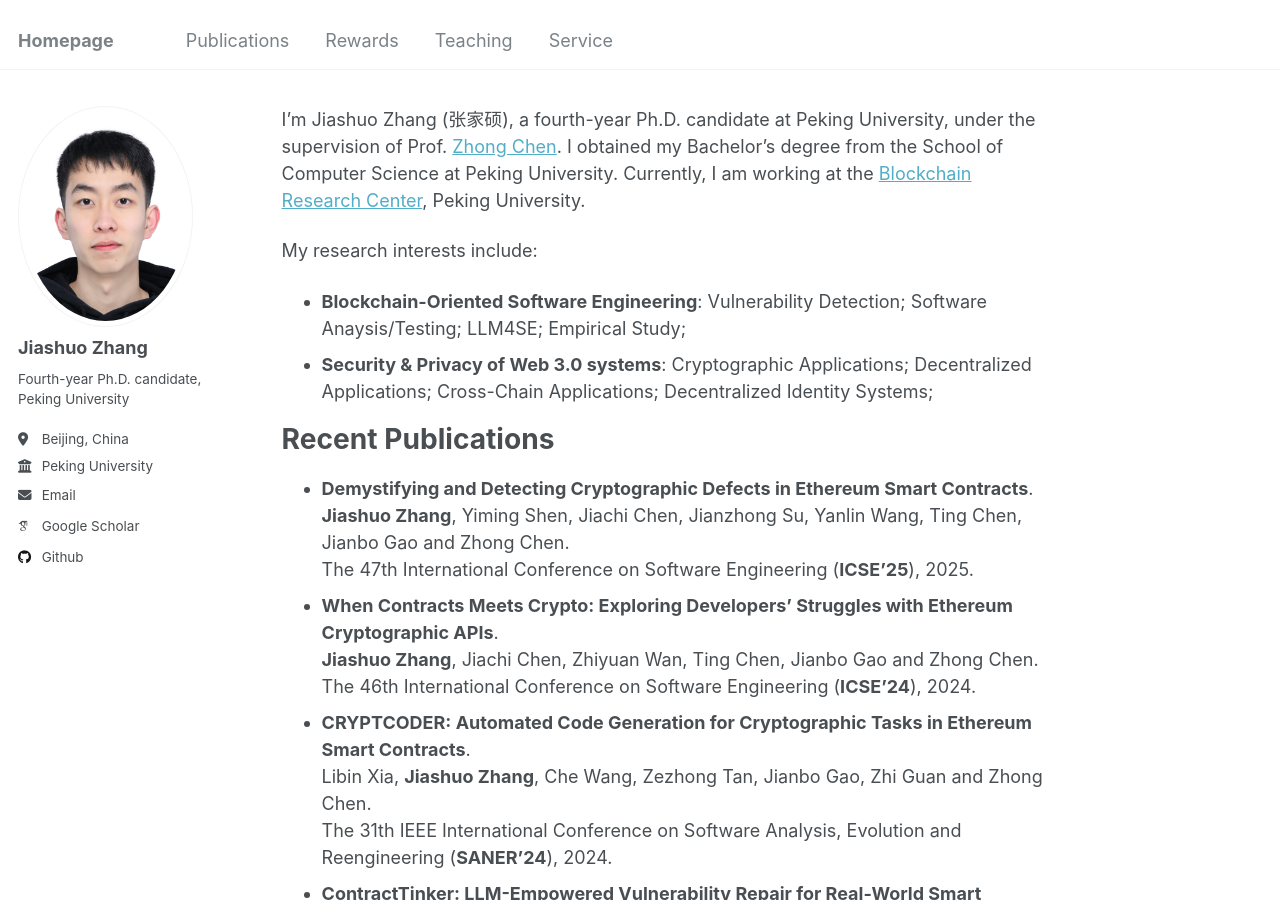
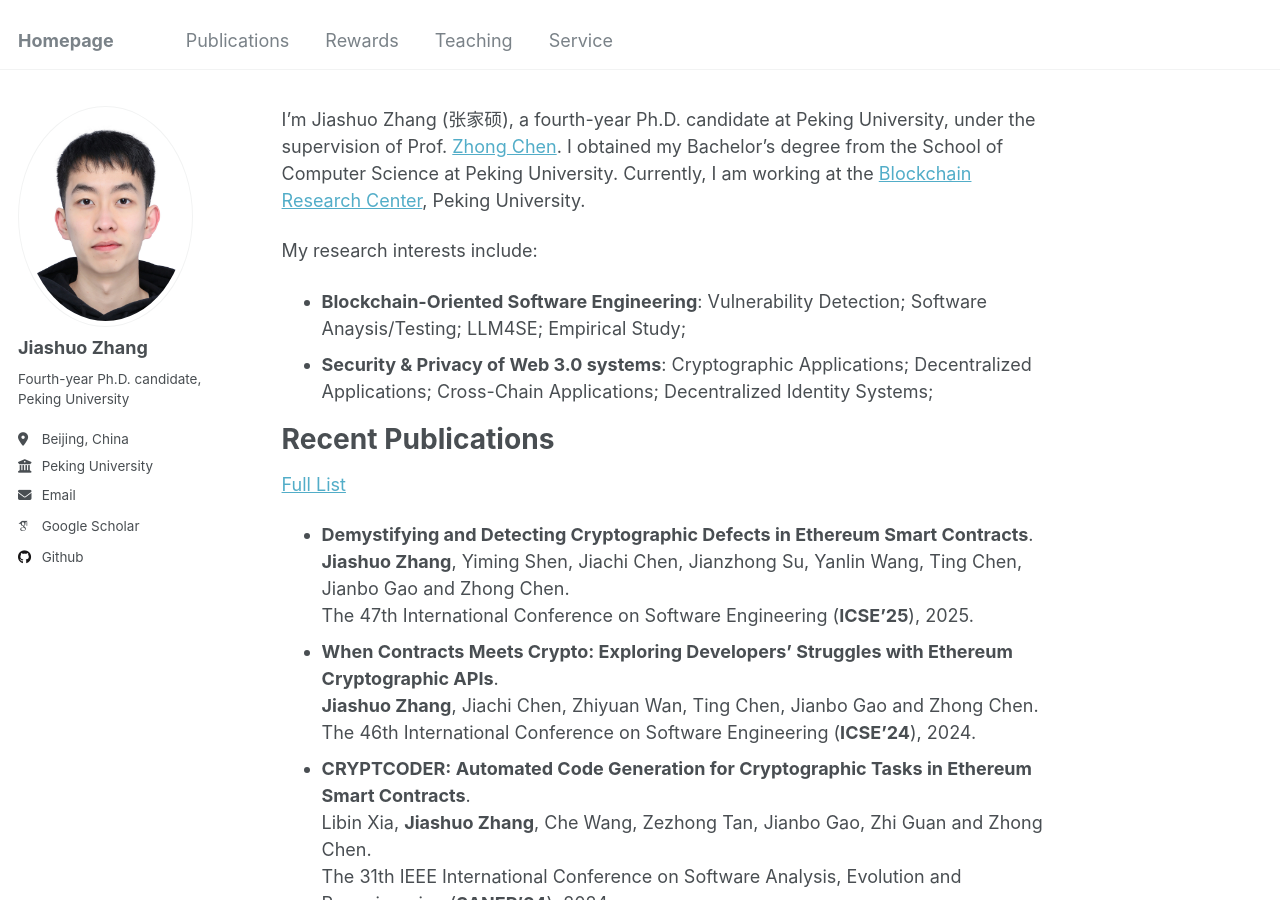
Before and after one commit to zhangjiashuo-cs/zhangjiashuo-cs.github.io, a Jekyll site: the page built from _pages/about.md, in a window 1280 px wide and 900 px high. Built offline with Jekyll 4.4.1, drawn with Linux system fonts in a browser that asks for light colours; some web fonts are replaced.

Commit message:
Update about.md

```diff
--- a/_pages/about.md
+++ b/_pages/about.md
@@ -14,8 +14,9 @@ My research interests include:
 - **Blockchain-Oriented Software Engineering**: Vulnerability Detection; Software Anaysis/Testing; LLM4SE; Empirical Study;
 - **Security & Privacy of Web 3.0 systems**: Cryptographic Applications; Decentralized Applications; Cross-Chain Applications; Decentralized Identity Systems;
 
+
 # Recent Publications
-
+[Full List](./publications/)
 * **Demystifying and Detecting Cryptographic Defects in Ethereum Smart Contracts**. \
   **Jiashuo Zhang**, Yiming Shen, Jiachi Chen, Jianzhong Su, Yanlin Wang, Ting Chen, Jianbo Gao and Zhong Chen.\
   The 47th International Conference on Software Engineering (**ICSE'25**), 2025.
@@ -38,6 +39,7 @@ My research interests include:
   Che Wang, Yue Li, Jianbo Gao, Ke Wang, **Jiashuo Zhang**, Zhi Guan and Zhong Chen. \
   The 32nd IEEE/ACM International Conference on Program Comprehension (**ICPC'24**), 2024.
 
+
 # Honors and Awards
 
 - Tun Scholarship, Peking University, 2024
@@ -51,13 +53,16 @@ My research interests include:
 - Merit Student, Peking University, 2020
 - The Third Prize of Peking University Scholarship, Peking University, 2020
 
+
 # Teaching Experience
 
 - Introduction to Information Security (Undergradate), TA, Fall 2022, Peking University
 - Data Structures and Algorithms (Undergradate), TA, Spring 2022, Peking University
 - Introduction to Information Security (Undergradate), TA, Fall 2021, Peking University
 
+
 # Service
+
 - Junior PC, MSR 2025
 - Reviewer, IEEE SMC 2024
 - Reviewer, IEEE SMC 2023
```
